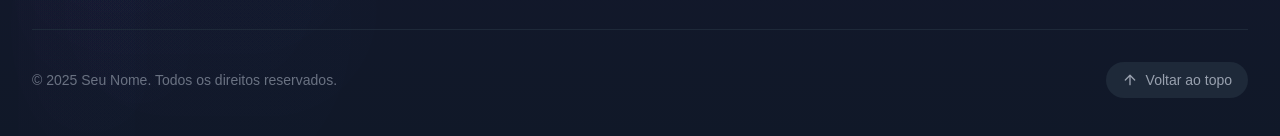
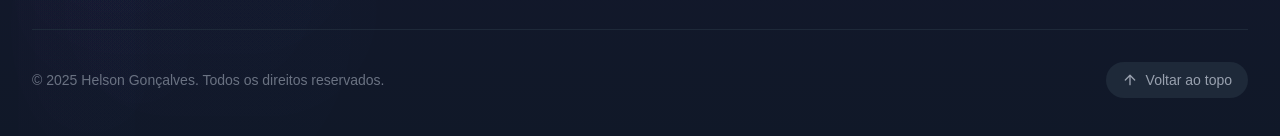
Before and after one commit to hellsinho/portifolio, a Next.js app: page / in a window 1280 px wide. Shown: the part 3926-4062 px from the top of the page. Built offline with nearby package versions, Linux system fonts and the light colour scheme.

Commit message:
refactor: footer

```diff
--- a/app/components/sections/Footer.tsx
+++ b/app/components/sections/Footer.tsx
@@ -147,7 +147,7 @@ export function Footer() {
             transition={{ duration: 0.5, delay: 0.3 }}
             className="text-gray-500 text-sm mb-4 md:mb-0"
           >
-            © {new Date().getFullYear()} Seu Nome. Todos os direitos reservados.
+            © {new Date().getFullYear()} Helson Gonçalves. Todos os direitos reservados.
           </motion.p>
 
           <motion.button
```
